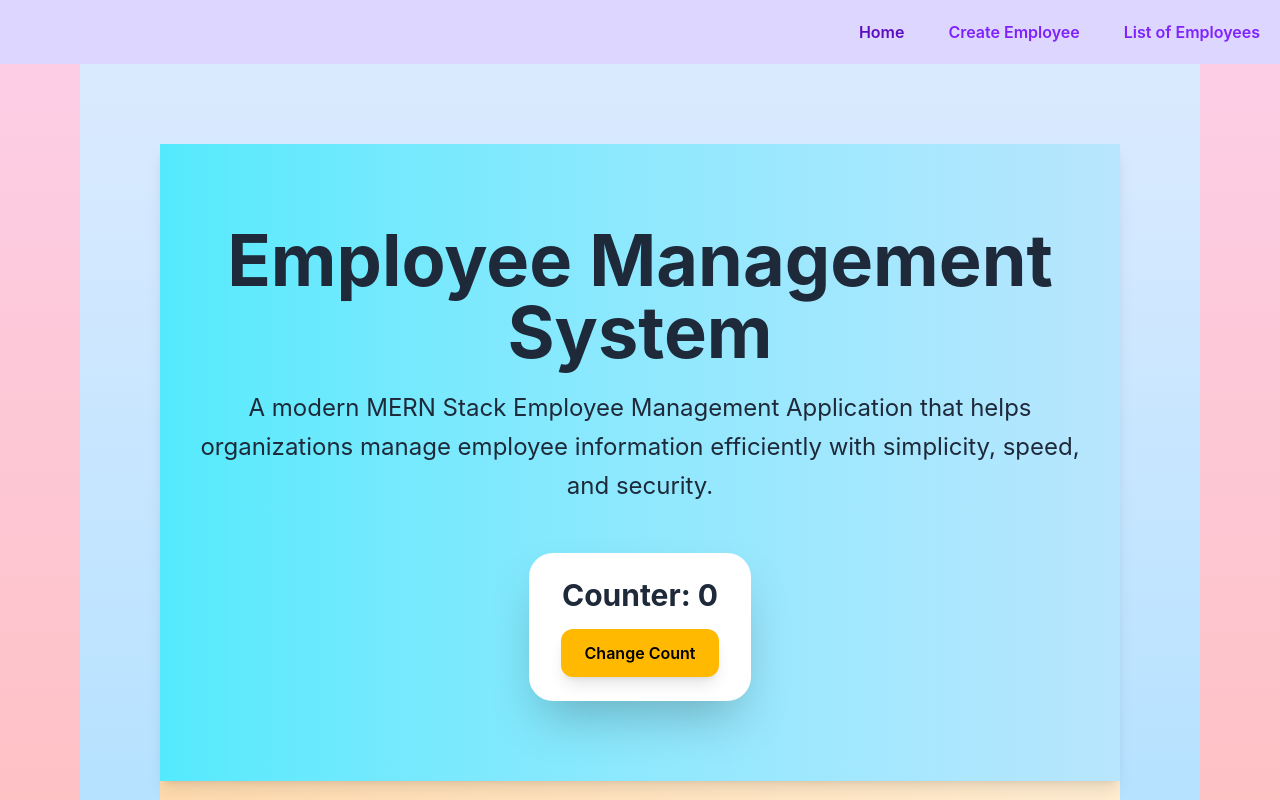
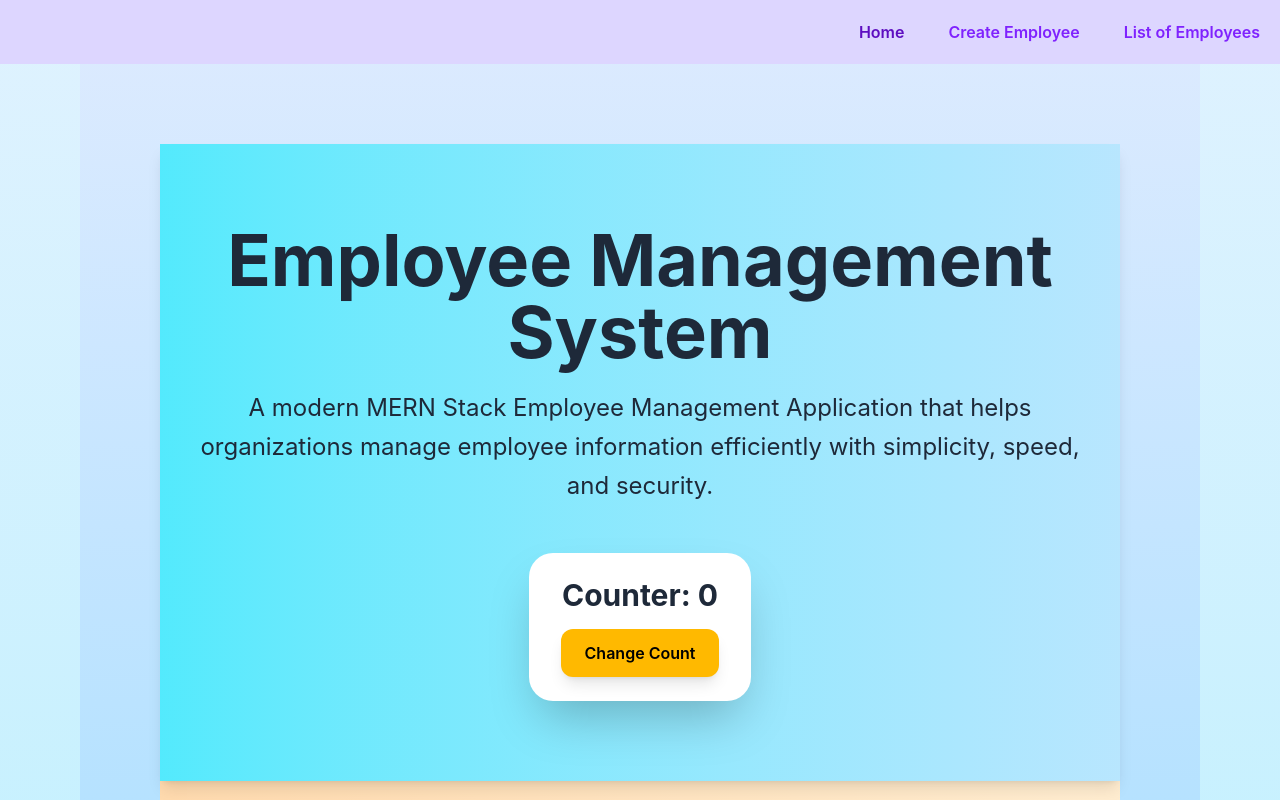
Before and after one commit to vinaybarrenkula-maker/mern-mini, a React app in the folder frontend/: page / in a window 1280 px wide. Shown: the top 800 px of the page. Built offline with nearby package versions, Linux system fonts and the light colour scheme; the HTML template or start-up script is replaced by a standard one.

Commit message:
Change background gradient in RootLayout component

```diff
--- a/frontend/src/components/RootLayout.jsx
+++ b/frontend/src/components/RootLayout.jsx
@@ -3,7 +3,7 @@ import { Outlet } from 'react-router'
 
 function RootLayout() {
   return (
-   <div className='bg-gradient-to-t from-orange-400 to-pink-200'>
+   <div className='bg-gradient-to-t from-cyan-300 to-sky-100'>
         <Header />
         <div className='min-h-screen mx-0 sm:mx-5 md:mx-10 lg:mx-20 p-20 bg-gradient-to-t from-cyan-500 via-sky-300 to-blue-100'>
             <Outlet />
```
